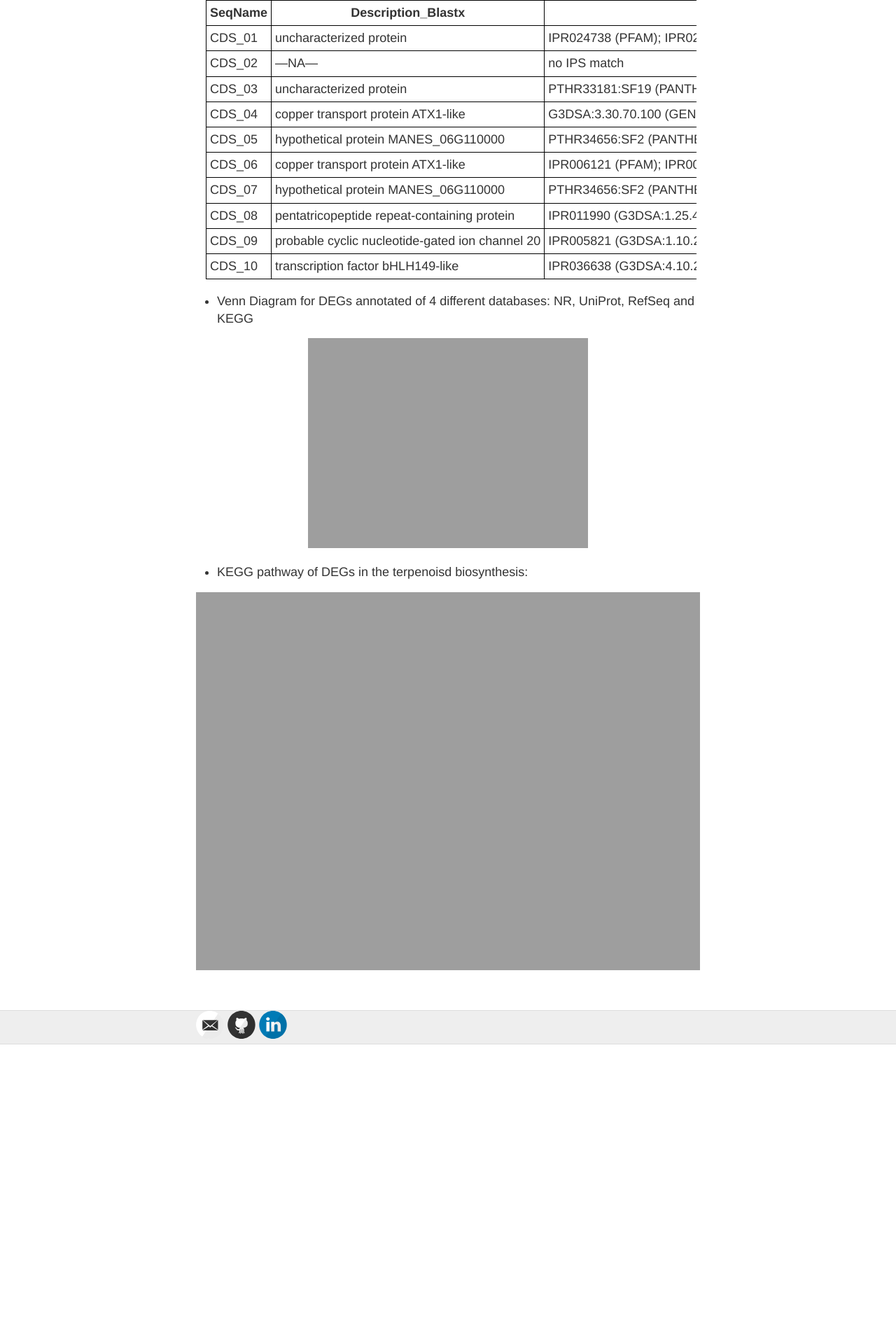
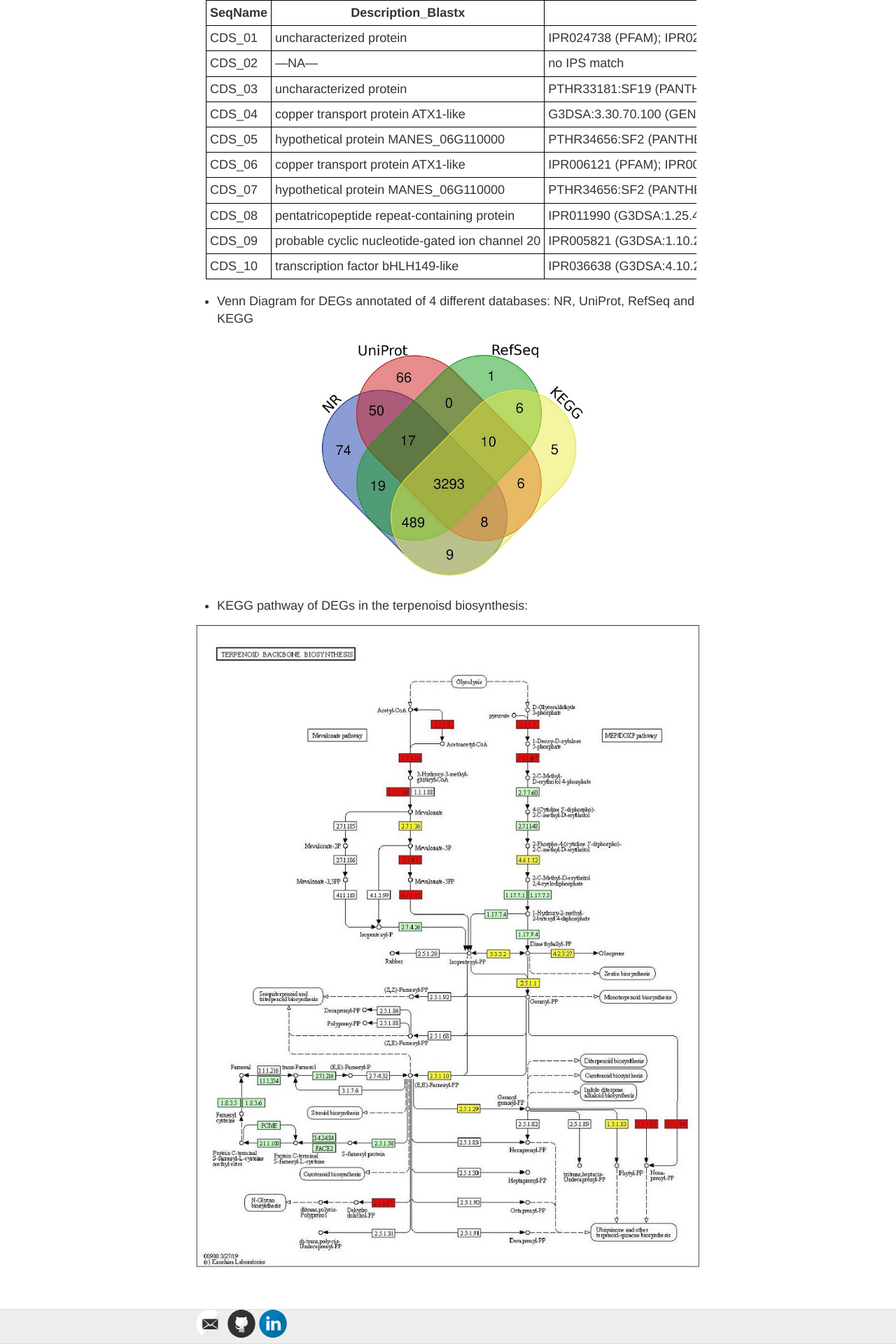
Before and after one commit to vanngocthuyla/vanngocthuyla.github.io, a Jekyll site: the page built from _pages/omics/Annotation.md, in a window 1280 px wide. Shown: the part 1219-3139 px from the top of the page at 70% size. Built offline with Jekyll 4.4.1, drawn with Linux system fonts in a browser that asks for light colours; our own code applies the rules of GitHub Pages for plain Markdown files; before the commit the page ends 2711 px from its top, so only the background shows below that.

Commit message:
Update Annotation.md

```diff
--- a/_pages/omics/Annotation.md
+++ b/_pages/omics/Annotation.md
@@ -37,8 +37,8 @@
 
 - Venn Diagram for DEGs annotated of 4 different databases: NR, UniProt, RefSeq and KEGG
 
-<div align="center"> <img src='https://vanngocthuyla.github.io/Data_Analysis/images/omics/Venn_Diagram_for DEGs_annotated.jpg' width="400"> </div>
+<div align="center"> <img src='https://vanngocthuyla.github.io/images/omics/Venn_Diagram_for DEGs_annotated.jpg' width="400"> </div>
 
 - KEGG pathway of DEGs in the terpenoisd biosynthesis:
 
-<div align="center"> <img src='https://vanngocthuyla.github.io/Data_Analysis/images/omics/KEGG_TPS_Biosynthesis.jpg' width="1200"> </div>
+<div align="center"> <img src='https://vanngocthuyla.github.io/images/omics/KEGG_TPS_Biosynthesis.jpg' width="1200"> </div>
```
